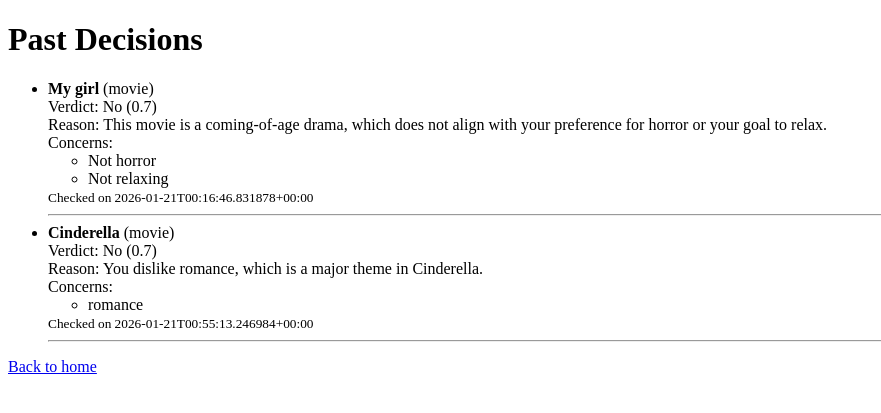
After one commit to Petrichor1204/PoP, a Flask app: page /history in a window 1280 px wide. The commit adds this page. Shown: the top 413 px of the page, without its empty margins (0-881 px from the left). Run offline with Flask 3, Linux system fonts and the light colour scheme.

Commit message:
Refactor title evaluation logic and enhance user history tracking. Implement response normalization, improve error handling, and add history display feature in the UI.

````diff
--- a/app.py
+++ b/app.py
@@ -3,45 +3,30 @@ import json
 from flask import Flask, render_template, request
 import google.genai as genai
 from dotenv import load_dotenv
+from datetime import datetime, timezone
 
 load_dotenv()
-
 app = Flask(__name__)
 
-# Configure Gemini API
+# Gemini API key
 GEMINI_API_KEY = os.getenv('GEMINI_API_KEY')
 if not GEMINI_API_KEY:
     print("Warning: GEMINI_API_KEY not found in environment variables")
 
+def normalize_value(value, as_list=False):
+    """Normalize a string value: strip whitespace, convert to lowercase. Optionally split comma-separated values into a list."""
+    if value is None:
+        return [] if as_list else None
+    normalized = str(value).strip().lower()
+    if not normalized:
+        return [] if as_list else None
+    if as_list:
+        return [item.strip() for item in normalized.split(",") if item.strip()]
+    return normalized
+
 def build_preference_object(form):
-    """
-    Builds a cleaned and normalized preference object from form data.
-    Normalizes string values by stripping whitespace and converting to lowercase.
-    Splits comma-separated genres into lists.
-
-    Args:
-        form: Flask request.form object
-
-    Returns:
-        dict: Cleaned preference dictionary with normalized string values
-    """
-    def normalize_value(value, as_list=False):
-        """Normalize a string value: strip whitespace, convert to lowercase.
-        Optionally split comma-separated values into a list."""
-        if value is None:
-            return [] if as_list else None
-        # Convert to string, strip whitespace, convert to lowercase
-        normalized = str(value).strip().lower()
-        if not normalized:
-            return [] if as_list else None
-
-        if as_list:
-            # Split by comma, strip each item, and filter out empty strings
-            return [item.strip() for item in normalized.split(",") if item.strip()]
-        else:
-            return normalized
-
-    preferences = {
+    """Builds a cleaned and normalized preference object from form data."""
+    return {
         "likes": normalize_value(form.get("likes"), as_list=True),
         "dislikes": normalize_value(form.get("dislikes"), as_list=True),
         "pace": normalize_value(form.get("pace")),
@@ -49,49 +34,35 @@ def build_preference_object(form):
         "goal": normalize_value(form.get("goal"))
     }
 
-    return preferences
+
 
 def evaluate_title(title, media_type, preferences):
-    """
-    Evaluates a title (movie or book) against user preferences using Gemini.
+    """Evaluates a title against user preferences using Gemini AI."""
+    likes_str = ", ".join(preferences.get("likes", [])) or "None specified"
+    dislikes_str = ", ".join(preferences.get("dislikes", [])) or "None specified"
+    prompt = f"""
+You are an assistant that helps someone decide whether a movie or book is worth their time.
 
-    Args:
-        title: The title to evaluate
-        media_type: "movie" or "book"
-        preferences: Dictionary with user preferences
-
-    Returns:
-        Gemini's response as a string
-    """
-    # Hardcoded title for testing
-    # title = "Oliver Twist"
-    # media_type = "book"
-
-    # Format preferences for the prompt
-    likes_str = ", ".join(preferences.get("likes", [])) if preferences.get("likes") else "None specified"
-    dislikes_str = ", ".join(preferences.get("dislikes", [])) if preferences.get("dislikes") else "None specified"
-
-    prompt = f"""You are an assistant that helps someone decide whether a movie or book is worth their time.
-
-You are considering the following title:
+The user are considering the following title:
 Title: "{title}"
 Type: "{media_type}"  (movie or book)
 
 Here are your preferences:
 - Likes: {likes_str}
 - Dislikes: {dislikes_str}
-- Preferred pace: {preferences.get("pace", "Not specified")}
-- Emotional tolerance: {preferences.get("emotional_tolerance", "Not specified")}
-- Goal: {preferences.get("goal", "Not specified")}
+- Preferred pace: {preferences.get('pace', 'Not specified')}
+- Emotional tolerance: {preferences.get('emotional_tolerance', 'Not specified')}
+- Goal: {preferences.get('goal', 'Not specified')}
 
 Your task:
-Evaluate whether you are likely to enjoy this title.
+Evaluate whether the user is likely to enjoy this title.
 
 Rules:
 - Do NOT include spoilers.
 - Do NOT include fluff or unnecessary commentary.
 - Base your reasoning strictly on the user's preferences.
 - If information about the title is limited, say so clearly.
+- Address the user in the second person point of view ("you")
 
 OUTPUT FORMAT:
 You MUST respond with a valid JSON object and nothing else.
@@ -108,11 +79,8 @@ If the information is insufficient, return "Maybe" with a lower confidence.
 
 Respond ONLY with the JSON object.
 """
-
-    # Initialize Gemini client and model
     if not GEMINI_API_KEY:
         return "Error: GEMINI_API_KEY not configured"
-
     try:
         client = genai.Client(api_key=GEMINI_API_KEY)
         response = client.models.generate_content(
@@ -121,15 +89,11 @@ Respond ONLY with the JSON object.
         )
         if hasattr(response, 'text'):
             return response.text
-        elif hasattr(response, 'candidates') and response.candidates:
+        if hasattr(response, 'candidates') and response.candidates:
             return response.candidates[0].content.parts[0].text
-        else:
-            print(f"Unexpected response format: {response}")
-            return f"Error: Unexpected response format from Gemini"
+        return "Error: Unexpected response format from Gemini"
     except Exception as e:
         print(f"Error calling Gemini API: {type(e).__name__}: {e}")
-        import traceback
-        traceback.print_exc()
         return f"Error: {str(e)}"
 
 @app.route("/", methods=["GET", "POST"])
@@ -137,68 +101,79 @@ def preferences():
     gemini_response = None
     evaluated_title = None
     if request.method == "POST":
-        # Build cleaned and normalized preference object
         user_preferences = build_preference_object(request.form)
-
-        print(user_preferences)  # proof it works
-
-        # Evaluate the title with Gemini
-        evaluated_title = "Hustle"
-        gemini_response = evaluate_title(evaluated_title, "movie", user_preferences)
-        gemini_response = clean_gemini_response(gemini_response)
+        evaluated_title = "Cinderella"
+        media_type = "movie"
+        raw_response = evaluate_title(evaluated_title, media_type, user_preferences)
+        cleaned_response = clean_gemini_response(raw_response)
         try:
-            parsed = json.loads(gemini_response)
+            parsed = json.loads(cleaned_response)
         except Exception as e:
             print(f"Failed to parse Gemini JSON: {e}")
             parsed = {}
         gemini_response = format_verdict(parsed)
-        print(f"Gemini Response: {gemini_response}")
-
+        decision = {
+        "title": evaluated_title,
+        "media_type": media_type,
+        "verdict": parsed["verdict"],
+        "confidence": parsed["confidence"],
+        "reasoning": parsed["reasoning"],
+        "potential_mismatches": parsed["potential_mismatches"],
+        "timestamp": datetime.now(timezone.utc).isoformat()
+        }
+        save_decision(decision)
     return render_template("index.html", gemini_response=gemini_response, evaluated_title=evaluated_title)
 
 def clean_gemini_response(text):
-    """
-    Removes markdown code fences from a Gemini response if present.
-    Returns a clean JSON string.
-    """
-    if text is None:
+    """Removes markdown code fences from Gemini response if present."""
+    if not text:
         return None
     text = text.strip()
-
     if text.startswith("```"):
-        lines = text.splitlines()
-        # Remove first and last fence lines
-        lines = lines[1:-1]
+        lines = text.splitlines()[1:-1]
         text = "\n".join(lines)
-
     return text
 
 def format_verdict(result):
-    verdict_map = {
-        "Yes": "PICK",
-        "No": "PASS",
-        "Maybe": "MAYBE"
-    }
-
+    verdict_map = {"Yes": "PICK", "No": "PASS", "Maybe": "MAYBE"}
     verdict = verdict_map.get(result.get("verdict"), "MAYBE")
     confidence = result.get("confidence", 0)
     reasoning = result.get("reasoning", "")
     mismatches = result.get("potential_mismatches", [])
+    lines = [f"{verdict} (Confidence: {confidence:.2f})\n", "Why:", reasoning]
+    lines.append("\nPotential concerns:")
+    if mismatches:
+        lines.extend([f"- {item}" for item in mismatches])
+    else:
+        lines.append("- None")
+    return "\n".join(lines)
 
-    lines = []
-    lines.append(f"{verdict} (Confidence: {confidence:.2f})\n")
-    lines.append("Why:")
-    lines.append(reasoning)
 
-    if mismatches:
-        lines.append("\nPotential concerns:")
-        for item in mismatches:
-            lines.append(f"- {item}")
-    else:
-        lines.append("\nPotential concerns:")
-        lines.append("- None")
+def load_history(filepath="data/history.json"):
+    if not os.path.exists(filepath):
+        return []
 
-    return "\n".join(lines)
+    try:
+        with open(filepath, "r", encoding="utf-8") as f:
+            data = json.load(f)
+            return data if isinstance(data, list) else []
+    except (json.JSONDecodeError, IOError):
+        return []
+
+def save_decision(decision, filepath="data/history.json"):
+    history = load_history(filepath)
+    history.append(decision)
+
+    with open(filepath, "w", encoding="utf-8") as f:
+        json.dump(history, f, indent=2)
+
+
+@app.route("/history")
+def history():
+    decisions = load_history()
+    return render_template("history.html", decisions=decisions)
+
+
 
 
 if __name__ == '__main__':
--- /dev/null
+++ b/data/history.json
@@ -0,0 +1,25 @@
+[
+  {
+    "title": "My girl",
+    "media_type": "movie",
+    "verdict": "No",
+    "confidence": 0.7,
+    "reasoning": "This movie is a coming-of-age drama, which does not align with your preference for horror or your goal to relax.",
+    "potential_mismatches": [
+      "Not horror",
+      "Not relaxing"
+    ],
+    "timestamp": "2026-01-21T00:16:46.831878+00:00"
+  },
+  {
+    "title": "Cinderella",
+    "media_type": "movie",
+    "verdict": "No",
+    "confidence": 0.7,
+    "reasoning": "You dislike romance, which is a major theme in Cinderella.",
+    "potential_mismatches": [
+      "romance"
+    ],
+    "timestamp": "2026-01-21T00:55:13.246984+00:00"
+  }
+]
--- /dev/null
+++ b/templates/history.html
@@ -0,0 +1,39 @@
+<!DOCTYPE html>
+<html>
+<head>
+    <title>PoP – History</title>
+</head>
+<body>
+    <h1>Past Decisions</h1>
+
+    {% if decisions %}
+        <ul>
+        {% for d in decisions %}
+            <li>
+                <strong>{{ d.title }}</strong> ({{ d.media_type }})<br>
+                Verdict: {{ d.verdict }} ({{ d.confidence }})<br>
+                Reason: {{ d.reasoning }}<br>
+
+                {% if d.potential_mismatches %}
+                    Concerns:
+                    <ul>
+                        {% for item in d.potential_mismatches %}
+                            <li>{{ item }}</li>
+                        {% endfor %}
+                    </ul>
+                {% else %}
+                    Concerns: None
+                {% endif %}
+
+                <small>Checked on {{ d.timestamp }}</small>
+            </li>
+            <hr>
+        {% endfor %}
+        </ul>
+    {% else %}
+        <p>No past decisions yet.</p>
+    {% endif %}
+
+    <a href="/">Back to home</a>
+</body>
+</html>
--- a/templates/index.html
+++ b/templates/index.html
@@ -5,6 +5,7 @@
 </head>
 <body>
     <h1>User Preferences</h1>
+    <a href="/history">View past decisions</a>
 
     <form method="POST">
         <label>Genres you like:</label><br>
````
Also changed, not shown: README.md (added).
